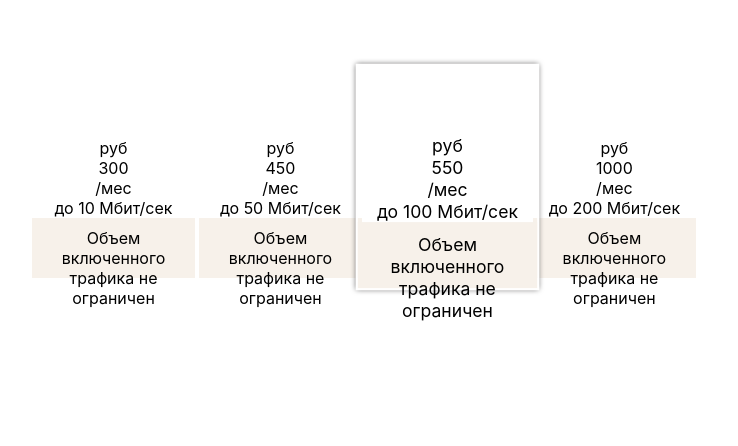
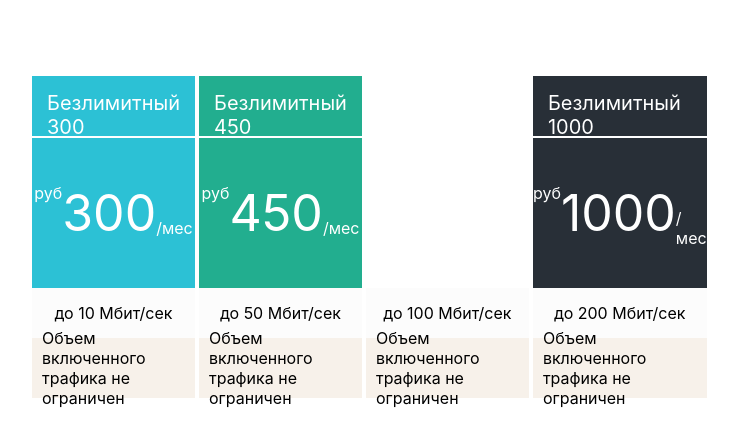
Before and after one commit to JBatsyus/cards, a React (Create React App) app in the folder card_homework/: page / in a window 1280 px wide. Shown: the part 182-628 px from the top of the page, without its empty margins (290-1028 px from the left). Built offline with nearby package versions, Linux system fonts and the light colour scheme.

Commit message:
загрузился цвет, но сломался selected

```diff
--- a/card_homework/package.json
+++ b/card_homework/package.json
@@ -6,6 +6,7 @@
     "@testing-library/jest-dom": "^5.15.0",
     "@testing-library/react": "^11.2.7",
     "@testing-library/user-event": "^12.8.3",
+    "classnames": "^2.3.1",
     "prettier": "^2.4.1",
     "react": "^17.0.2",
     "react-dom": "^17.0.2",
--- a/card_homework/src/App.js
+++ b/card_homework/src/App.js
@@ -5,27 +5,21 @@ const cards = [
   {
     id: '1',
     header: 'Безлимитный 300',
-    rubles: 'руб',
     sum: '300',
-    month: '/мес',
     text: 'до 10 Мбит/сек',
     colorBlueCard: true,
   },
   {
     id: '2',
     header: 'Безлимитный 450',
-    rubles: 'руб',
     sum: '450',
-    month: '/мес',
     text: 'до 50 Мбит/сек',
     colorGreenCard: true,
   },
   {
     id: '3',
     header: 'Безлимитный 550',
-    rubles: 'руб',
     sum: '550',
-    month: '/мес',
     text: 'до 100 Мбит/сек',
     isSelected: true,
     colorRedCard: true,
@@ -33,9 +27,7 @@ const cards = [
   {
     id: '4',
     header: 'Безлимитный 1000',
-    rubles: 'руб',
     sum: '1000',
-    month: '/мес',
     text: 'до 200 Мбит/сек',
     colorBlackCard: true,
   },
--- a/card_homework/src/components/Card.jsx
+++ b/card_homework/src/components/Card.jsx
@@ -5,9 +5,7 @@ const Card = props => {
     isSelected,
     header,
     text,
-    rubles,
     sum,
-    month,
     colorBlueCard,
     colorGreenCard,
     colorRedCard,
@@ -22,16 +20,18 @@ const Card = props => {
 
   return (
     <div className="cardContainer">
-      <div className={'card ' + thisSelected}>
+      <div
+        className={
+          'card ' + blueCard + greenCard + redCard + thisSelected + blackCard
+        }
+      >
         <div className="card-header"> {header}</div>
-        <div
-          className={'card-body' + blueCard + greenCard + redCard + blackCard}
-        >
-          <div className="card-rubles">{rubles}</div>
+        <div className="card-body">
+          <div className="card-rubles">руб</div>
           <div className="card-sum">{sum}</div>
-          <div className="card-month ">{month}</div>
+          <div className="card-month ">/мес</div>
         </div>
-        <div clasName="card-text">{text}</div>
+        <div className="card-text">{text}</div>
         <div className="card-footer">
           Объем включенного трафика не ограничен
         </div>
--- a/card_homework/src/components/Card.scss
+++ b/card_homework/src/components/Card.scss
@@ -1,9 +1,13 @@
 $fontColor: rgb(255, 255, 255);
 
+@mixin position {
+  display: flex;
+  align-items: center;
+  justify-content: center;
+}
+
 .cardContainer {
-  display: flex;
-  justify-content: center;
-  text-align: center;
+  @include position();
   .card {
     border: 2px solid rgb(255, 255, 255);
   }
@@ -24,9 +28,7 @@ $fontColor: rgb(255, 255, 255);
 
 .card-body {
   height: 150px;
-  display: flex;
-  align-items: center;
-  justify-content: center;
+  @include position();
 
   .card-rubles {
     color: $fontColor;
@@ -42,21 +44,38 @@ $fontColor: rgb(255, 255, 255);
   }
 }
 
+// расцветка
+
+.colorBlue {
+  background-color: rgb(44 193 213);
+}
+.colorHeaderBlue {
+  background-color: #219cab;
+}
+
+.colorGreen {
+  background-color: rgb(34 174 143);
+}
+.colorHeaderGreen {
+  background-color: rgb(31 137 114);
+}
+
 .colorRed {
   background-color: rgb(244 105 95);
 }
-.colorBlue {
-  background-color: rgb(44 193 213);
-}
-.colorGreen {
-  background-color: rgb(34 174 143);
+.colorHeaderRed {
+  background-color: rgb(196 85 78);
 }
 .colorBlack {
   background-color: rgb(40 47 55);
 }
+.colorHeaderBlack {
+  background-color: #282f37;
+}
 
 .card-text {
-  height: 100px;
+  @include position();
+  height: 50px;
   background-color: rgb(252, 252, 252);
 }
 
@@ -64,4 +83,5 @@ $fontColor: rgb(255, 255, 255);
   background-color: rgb(247, 241, 234);
   height: 40px;
   padding: 10px;
+  @include position();
 }
```
Also changed, not shown: 1 other file (tests, documents, lock files or other folders).
